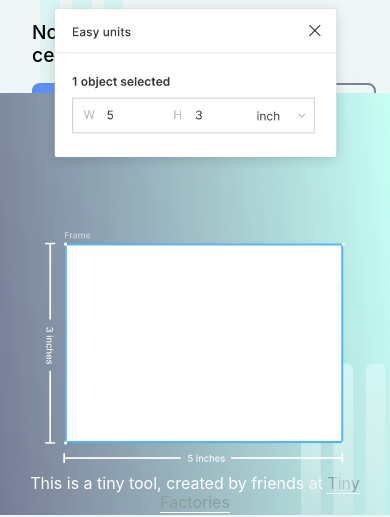
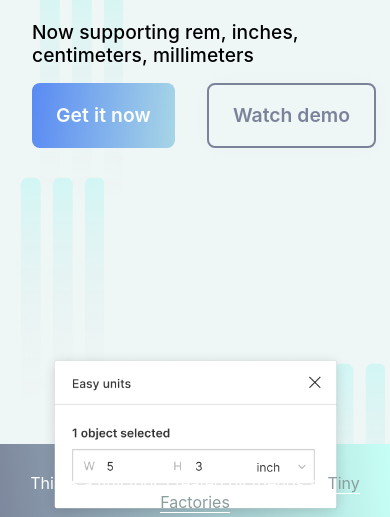
Before and after one commit to tiny-factories/tiny-tools, a Gatsby site: page / in a window 390 px wide. Shown: the part 329-846 px from the top of the page. Built offline with nearby package versions, Linux system fonts and the light colour scheme; Gatsby itself is replaced by a stand-in of ours; no server answers; a web font is replaced by a local one.

Commit message:
v0 design

```diff
--- a/src/pages/index.js
+++ b/src/pages/index.js
@@ -7,7 +7,6 @@
 import Pattern from "../images/pattern2x.png"
 import Plugin from "../images/bigplugin.png"
 import Canvas from "../images/bigcanvas.png"
-import Gradient from "../images/gradient.png"
 // import Video from "../images/video.mp4"
 
 function Index() {
--- a/src/styles/index.css
+++ b/src/styles/index.css
@@ -61,7 +61,7 @@
   justify-content: space-between;
   text-align: left;
 
-  padding: 8rem 0 0 22rem;
+  padding: 8rem 0 0 12rem;
 }
 
 .hero__buttons {
--- a/src/styles/mobile.css
+++ b/src/styles/mobile.css
@@ -7,7 +7,8 @@
 
   .hero__banner {
     width: 60%;
-    margin-top: 15vh;
+    margin-top: 20vh;
+    margin-bottom: 10vh;
   }
 
   .hero__banner__gradient {
@@ -46,12 +47,12 @@
 
   .hero__banner {
     width: 100%;
-    margin: 0 auto;
+    /* margin: 0 auto; */
 
     position: absolute;
     height: 50vh;
     left: 0;
-    bottom: 5rem;
+    /* bottom: 5rem; */
   }
 
   .hero__banner__gradient {
@@ -95,11 +96,11 @@
     position:absolute;
     top: 82vh;
     left: 77vw;
-    z-index: 1;
+    /* z-index: 1; */
   }
 
   footer{
-    position: absolute;
+    /* position: absolute; */
     left: 0;
     bottom: 0;
   }
```
Also changed, not shown: 1 other file.
